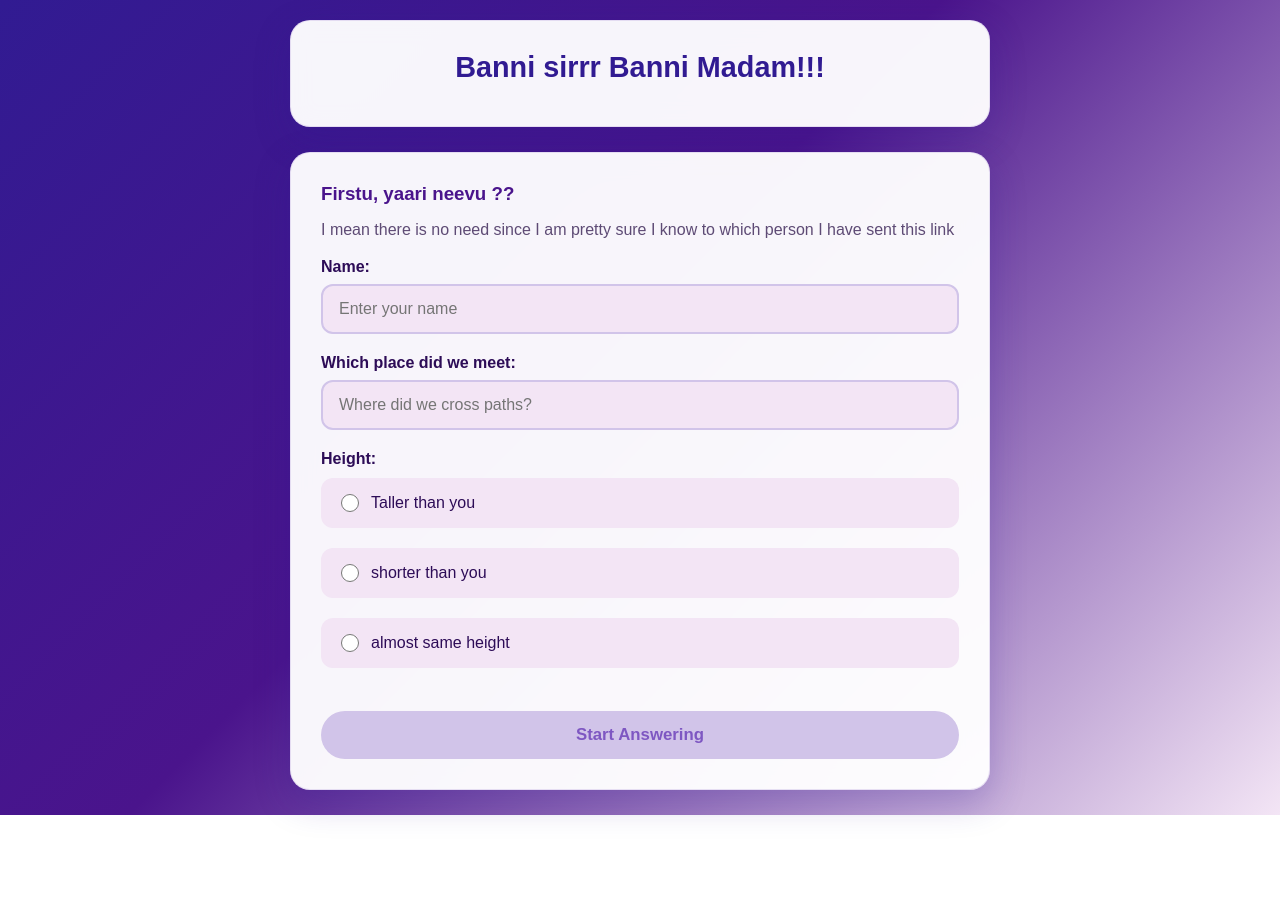
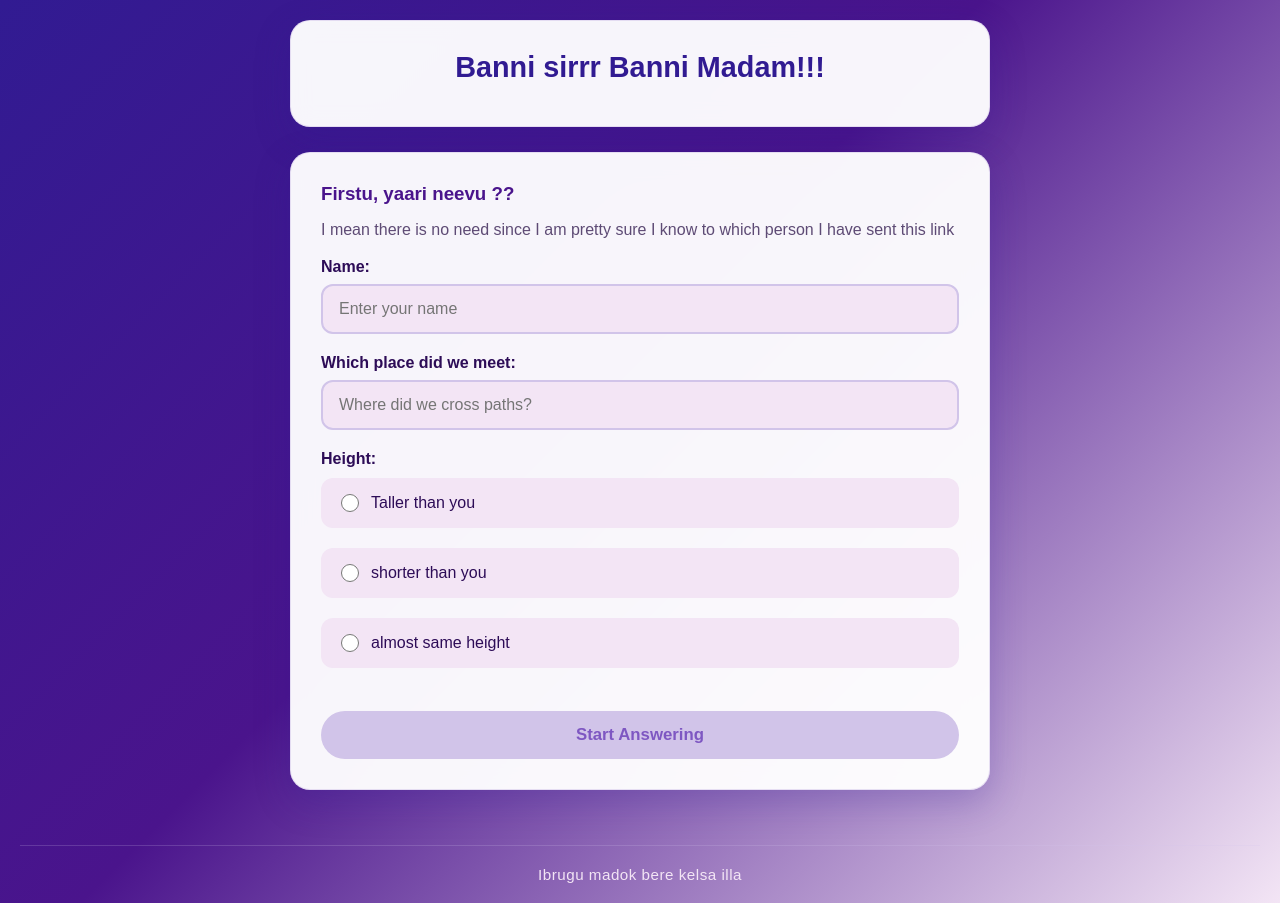
Before and after one commit to shamith-BLR/Project1, a plain HTML site: page intro.html in a window 1280 px wide. Before the commit the page ends 815 px from the top, so only its background shows below. Drawn offline with Linux system fonts and the light colour scheme; a web font is replaced by a local one.

Commit message:
Update intro.html

```diff
--- a/intro.html
+++ b/intro.html
@@ -41,6 +41,10 @@
     </div>
   </div>
 
+  <footer class="site-footer">
+    Ibrugu madok bere kelsa illa
+  </footer>
+
   <script>
     const nameInput = document.getElementById('name');
     const placeInput = document.getElementById('meetingPlace');
```
